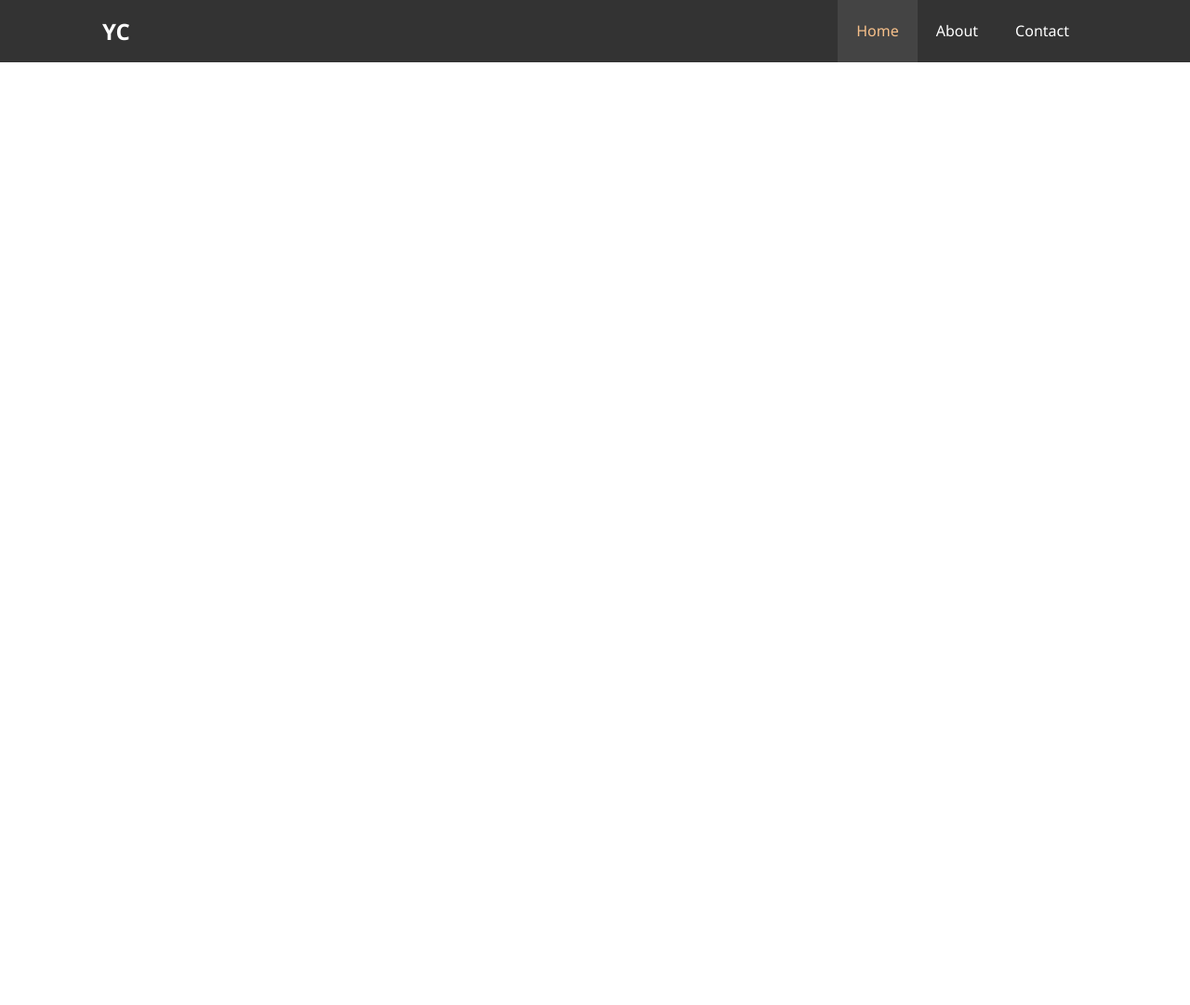
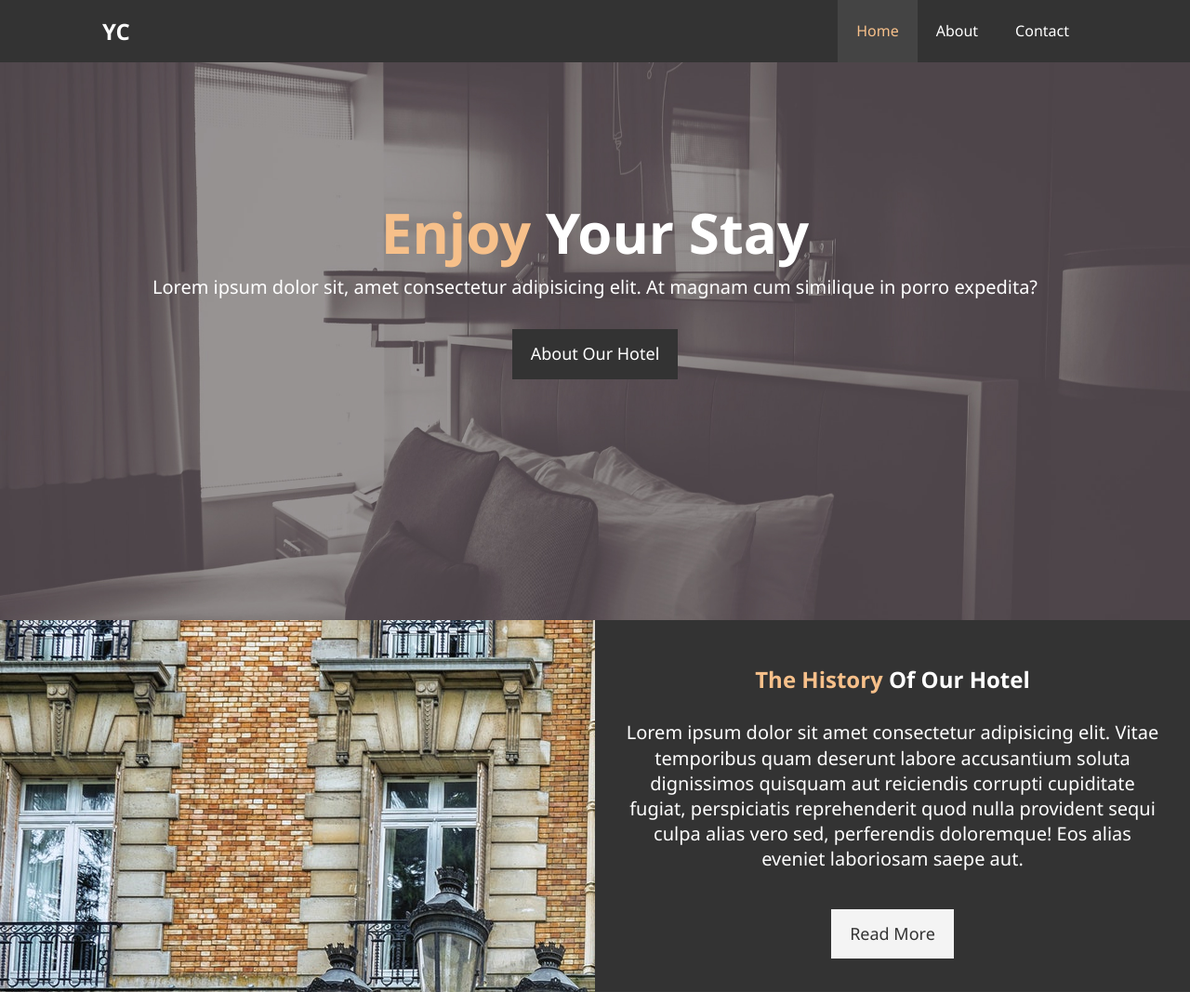
Before and after one commit to yashik777-nb/HotelWebsite, a plain HTML site: page index.html in a window 1280 px wide. Shown: the whole page at 93% size. Before the commit the page ends 800 px from the top, so only its background shows below. Drawn offline with Linux system fonts and the light colour scheme.

Commit message:
Sections

```diff
--- a/CSS/style.css
+++ b/CSS/style.css
@@ -31,6 +31,49 @@
     max-width: 1100px;
     overflow: auto;
     padding: 0px 20px;
+}
+
+.text-primary {
+    color: #f7c08a;
+}
+
+.lead{
+    font-size: 20px;
+}
+
+.btn {
+    display: inline-block;
+    font-size: 18px;
+    color: #ffffff;
+    background: #333333;
+    padding: 13px 20px;
+    border: none;
+    cursor: pointer;
+}
+
+.btn-lite {
+    background: #f4f4f4;
+    color: #333333;
+}
+
+.btn:hover {
+    background-color: #f7c08a;
+    color: #333333;
+}
+
+.bg-primary {
+    background: #333333;
+    color: #f7c08a;
+}
+
+.bg-light {
+    background: #f4f4f4;
+    color: #333333;
+}
+
+.bg-dark {
+    background: #333333;
+    color: #ffffff;
 }
 
 /* Nav Bar */
@@ -69,3 +112,50 @@
     background-color: #444444;
     color: #f7c08a;
 }
+
+/* Showcase */
+
+#showcase {
+    background: url('../image_resources/showcase.jpg') no-repeat center center/cover;
+    height: 600px;
+}
+
+#showcase .showcase-content {
+    color: #ffffff;
+    text-align: center;
+    padding-top: 170px;
+}
+
+#showcase .showcase-content h1 {
+    font-size: 60px;
+    line-height: 1.2m;
+}
+
+#showcase .showcase-content p {
+    padding-bottom: 20px;
+    line-height: 1.5em;
+}
+
+/* Sections */
+#home-info {
+    height: 400px;
+}
+
+#home-info .info-img {
+    float: left;
+    width: 50%;
+    background: url('../image_resources/photo-1.jpg') no-repeat;
+    min-height: 100%;
+}
+
+#home-info .info-content {
+    float: right;
+    width: 50%;
+    text-align: center;
+    padding: 50px 30px;
+    overflow: hidden;
+}
+
+#home-info .info-content p {
+    padding-bottom: 30px;
+}
--- a/index.html
+++ b/index.html
@@ -22,7 +22,28 @@
                 </ul>
             </div>
         </nav>
+        <div id="showcase">
+            <div class="container">
+                <div class="showcase-content">
+                    <h1><span class="text-primary">Enjoy</span> Your Stay</h1>
+                    <p class="lead">Lorem ipsum dolor sit, amet consectetur adipisicing elit. At magnam cum similique in
+                        porro expedita?</p>
+                    <a href="about.html" class="btn">About Our Hotel</a>
+                </div>
+            </div>
+        </div>
     </header>
+    <section id="home-info" class="bg-dark">
+        <div class="info-img"></div>
+        <div class="info-content">
+            <h2><span class="text-primary">The History</span> Of Our Hotel</h2>
+            <p class="lead">Lorem ipsum dolor sit amet consectetur adipisicing elit. Vitae temporibus quam deserunt
+                labore accusantium soluta dignissimos quisquam aut reiciendis corrupti cupiditate fugiat, perspiciatis
+                reprehenderit quod nulla provident sequi culpa alias vero sed, perferendis doloremque! Eos alias eveniet
+                laboriosam saepe aut.</p>
+            <a href="about.html" class="btn btn-lite">Read More</a>
+        </div>
+    </section>
 
 </body>
 
```
